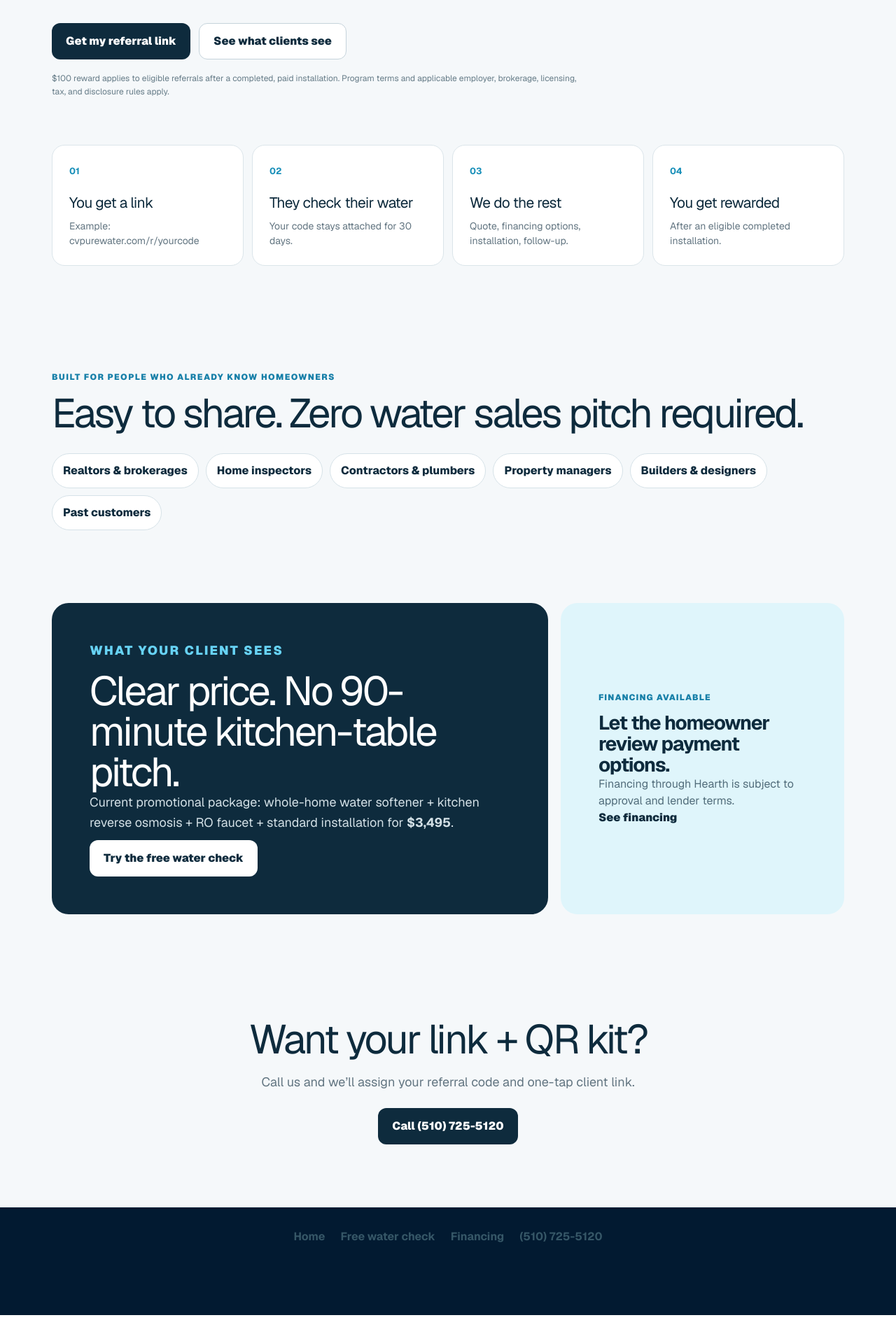
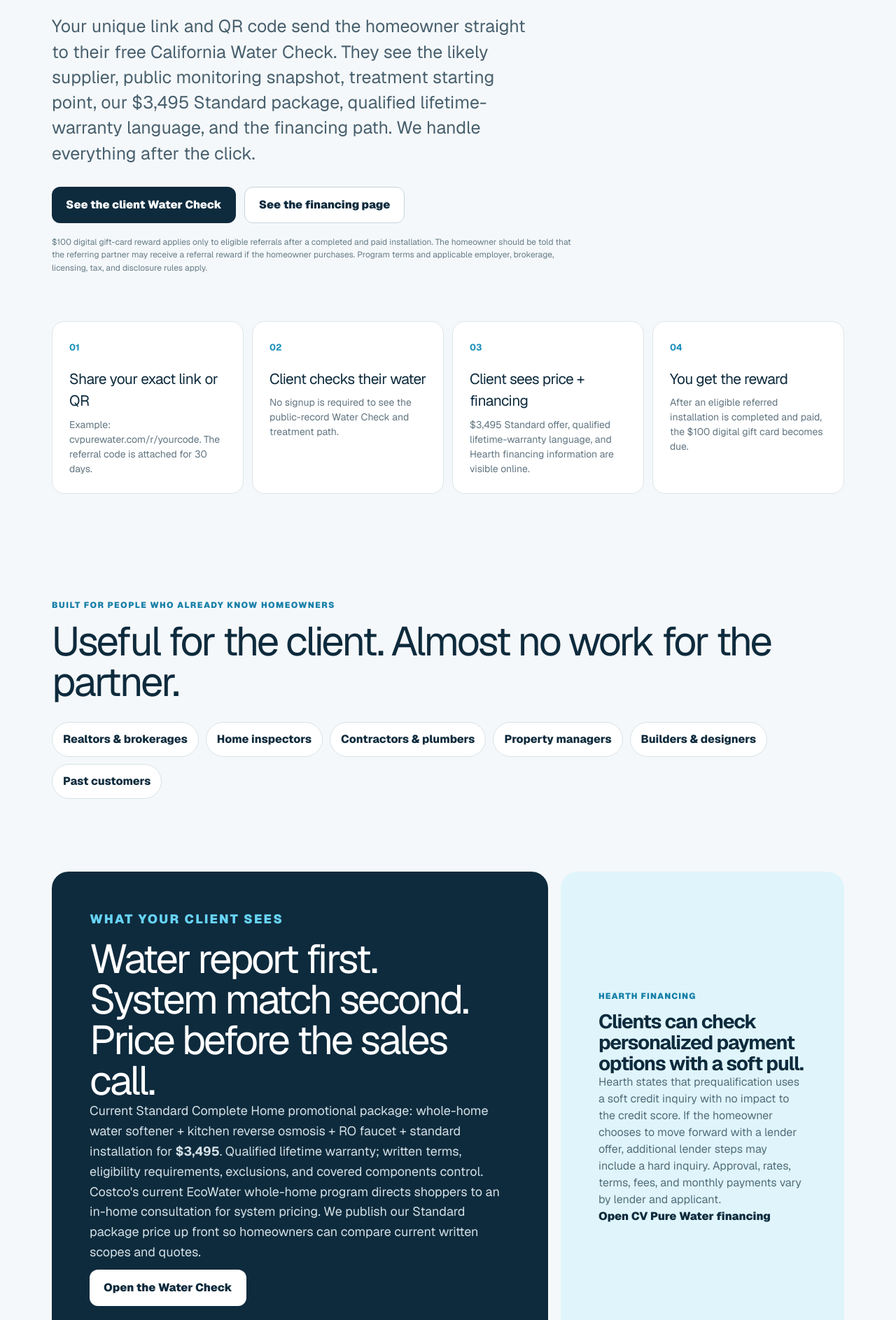
Before and after one commit to supremeprobuilders-art/central-valley-pure-water, a Next.js app: page /partners in a window 1280 px wide. Shown: the part 533-2420 px from the top of the page at 70% size. Built offline with nearby package versions, Linux system fonts and the light colour scheme.

Commit message:
Make referral partner pitch direct and client-focused

```diff
--- a/app/partners/page.tsx
+++ b/app/partners/page.tsx
@@ -9,7 +9,7 @@ const phoneHref = "tel:+15107255120";
 export const metadata: Metadata = {
   title: "Referral Partner Program | Central Valley Pure Water",
   description:
-    "Refer Central Valley homeowners to Central Valley Pure Water with a trackable partner link. Eligible completed installations can earn a $100 referral reward.",
+    "Give Central Valley homeowners a trackable Water Check link and QR code. Eligible completed and paid installations can earn the referring partner a $100 digital gift card.",
   alternates: { canonical: "/partners" },
 };
 
@@ -31,32 +31,34 @@ export default function PartnersPage() {
       </header>
 
       <section className={styles.hero}>
-        <p className={styles.kicker}>CV PURE WATER PARTNERS</p>
-        <h1>Send a homeowner.<br /><em>Get $100 when they install.</em></h1>
+        <p className={styles.kicker}>CV PURE WATER PARTNER NETWORK</p>
+        <h1>Give clients a useful water check.<br /><em>Get $100 when a referral installs.</em></h1>
         <p className={styles.lede}>
-          We give you a trackable referral link. You send it. We handle the water check,
-          quote, financing options, and installation.
+          Your unique link and QR code send the homeowner straight to their free California Water Check.
+          They see the likely supplier, public monitoring snapshot, treatment starting point, our $3,495 Standard package,
+          qualified lifetime-warranty language, and the financing path. We handle everything after the click.
         </p>
         <div className={styles.actions}>
-          <a href={phoneHref} className={styles.primary}>Get my referral link</a>
-          <Link href="/water-check" className={styles.secondary}>See what clients see</Link>
+          <Link href="/water-check" className={styles.primary}>See the client Water Check</Link>
+          <Link href="/financing" className={styles.secondary}>See the financing page</Link>
         </div>
         <p className={styles.finePrint}>
-          $100 reward applies to eligible referrals after a completed, paid installation.
+          $100 digital gift-card reward applies only to eligible referrals after a completed and paid installation.
+          The homeowner should be told that the referring partner may receive a referral reward if the homeowner purchases.
           Program terms and applicable employer, brokerage, licensing, tax, and disclosure rules apply.
         </p>
       </section>
 
       <section className={styles.how}>
-        <div><strong>01</strong><h2>You get a link</h2><p>Example: cvpurewater.com/r/yourcode</p></div>
-        <div><strong>02</strong><h2>They check their water</h2><p>Your code stays attached for 30 days.</p></div>
-        <div><strong>03</strong><h2>We do the rest</h2><p>Quote, financing options, installation, follow-up.</p></div>
-        <div><strong>04</strong><h2>You get rewarded</h2><p>After an eligible completed installation.</p></div>
+        <div><strong>01</strong><h2>Share your exact link or QR</h2><p>Example: cvpurewater.com/r/yourcode. The referral code is attached for 30 days.</p></div>
+        <div><strong>02</strong><h2>Client checks their water</h2><p>No signup is required to see the public-record Water Check and treatment path.</p></div>
+        <div><strong>03</strong><h2>Client sees price + financing</h2><p>$3,495 Standard offer, qualified lifetime-warranty language, and Hearth financing information are visible online.</p></div>
+        <div><strong>04</strong><h2>You get the reward</h2><p>After an eligible referred installation is completed and paid, the $100 digital gift card becomes due.</p></div>
       </section>
 
       <section className={styles.audience}>
         <p className={styles.kicker}>BUILT FOR PEOPLE WHO ALREADY KNOW HOMEOWNERS</p>
-        <h2>Easy to share. Zero water sales pitch required.</h2>
+        <h2>Useful for the client. Almost no work for the partner.</h2>
         <div className={styles.chips}>
           {partnerTypes.map((type) => <span key={type}>{type}</span>)}
         </div>
@@ -65,25 +67,41 @@ export default function PartnersPage() {
       <section className={styles.offer}>
         <div>
           <p className={styles.kicker}>WHAT YOUR CLIENT SEES</p>
-          <h2>Clear price. No 90-minute kitchen-table pitch.</h2>
+          <h2>Water report first. System match second. Price before the sales call.</h2>
           <p>
-            Current promotional package: whole-home water softener + kitchen reverse osmosis
-            + RO faucet + standard installation for <strong>$3,495</strong>.
+            Current Standard Complete Home promotional package: whole-home water softener + kitchen reverse osmosis
+            + RO faucet + standard installation for <strong>$3,495</strong>. Qualified lifetime warranty; written terms,
+            eligibility requirements, exclusions, and covered components control.
           </p>
-          <Link href="/water-check" className={styles.primary}>Try the free water check</Link>
+          <p>
+            Costco&apos;s current EcoWater whole-home program directs shoppers to an in-home consultation for system pricing.
+            We publish our Standard package price up front so homeowners can compare current written scopes and quotes.
+          </p>
+          <Link href="/water-check" className={styles.primary}>Open the Water Check</Link>
         </div>
         <aside>
-          <span>Financing available</span>
-          <strong>Let the homeowner review payment options.</strong>
-          <p>Financing through Hearth is subject to approval and lender terms.</p>
-          <Link href="/financing">See financing</Link>
+          <span>Hearth financing</span>
+          <strong>Clients can check personalized payment options with a soft pull.</strong>
+          <p>
+            Hearth states that prequalification uses a soft credit inquiry with no impact to the credit score.
+            If the homeowner chooses to move forward with a lender offer, additional lender steps may include a hard inquiry.
+            Approval, rates, terms, fees, and monthly payments vary by lender and applicant.
+          </p>
+          <Link href="/financing">Open CV Pure Water financing</Link>
         </aside>
       </section>
 
       <section className={styles.cta}>
-        <h2>Want your link + QR kit?</h2>
-        <p>Call us and we’ll assign your referral code and one-tap client link.</p>
-        <a href={phoneHref} className={styles.primary}>Call {phoneDisplay}</a>
+        <h2>Your partner link should be sent, not requested.</h2>
+        <p>
+          Approved partners receive the exact Water Check link and QR code assigned to their referral code.
+          Put it in buyer packets, inspection follow-ups, email signatures, texts, and post-closing messages.
+          If you are not assigned yet, call us once and we will activate the code.
+        </p>
+        <div className={styles.actions}>
+          <a href={phoneHref} className={styles.primary}>Activate a partner code</a>
+          <Link href="/water-check" className={styles.secondary}>Preview the client experience</Link>
+        </div>
       </section>
 
       <footer className={styles.footer}>
```
